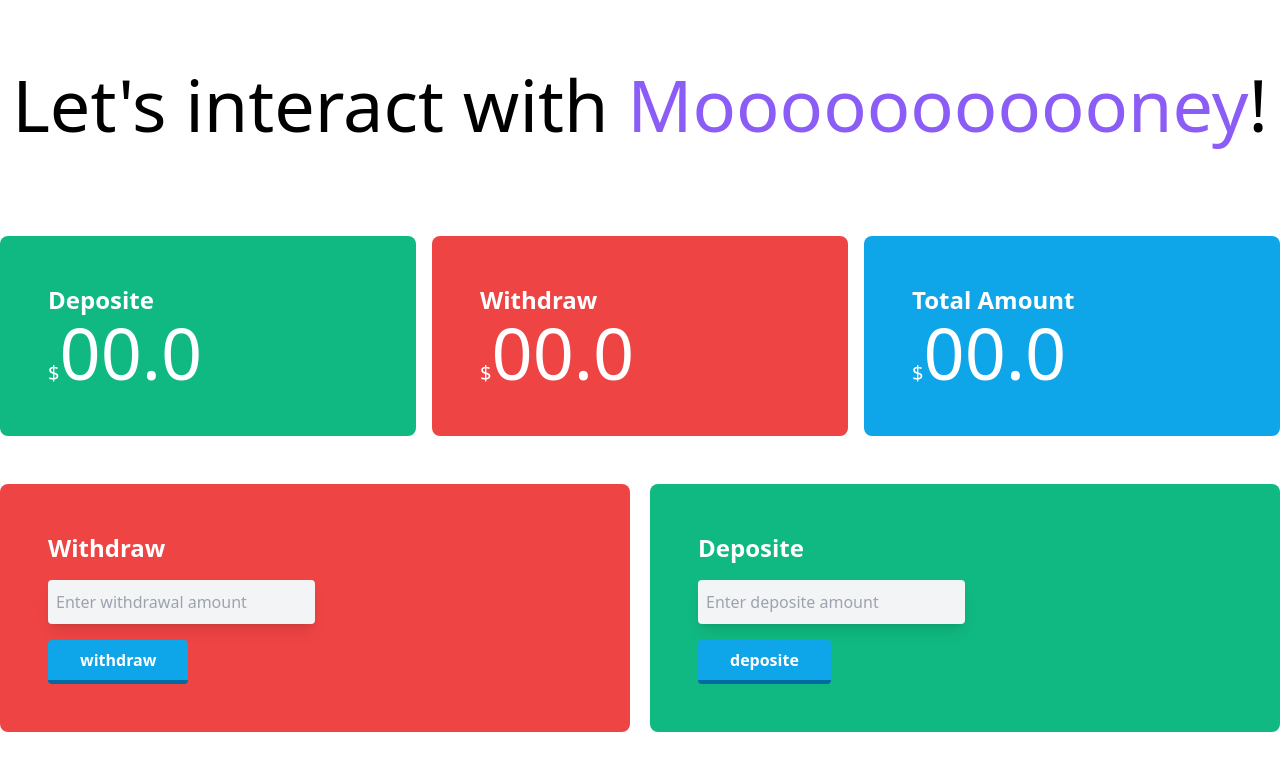
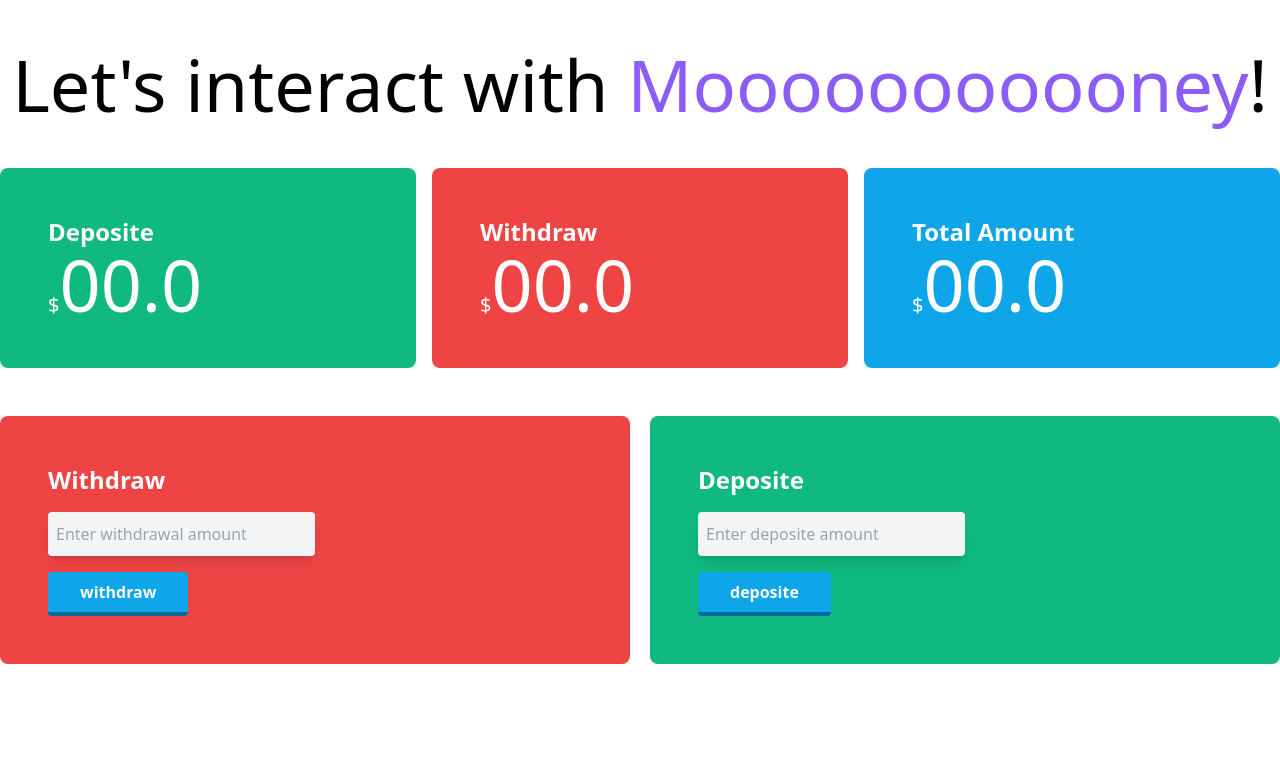
Before and after one commit to devhasibulislam/baap-er-bank, a plain HTML site: page banking.html in a window 1280 px wide. Drawn offline with nearby package versions, Linux system fonts and the light colour scheme.

Commit message:
moment done else js

```diff
--- a/banking.html
+++ b/banking.html
@@ -9,8 +9,8 @@
     <script src="https://cdn.tailwindcss.com"></script>
 </head>
 
-<body class="h-screen w-full flex flex-col justify-center items-center">
-    <header class="text-center lg:my-12 my-6">
+<body class="">
+    <header class="text-center lg:my-12 my-6 lg:p-0 px-2">
         <h1 class="lg:text-7xl md:text-5xl text-3xl">Let's interact with <span
                 class="text-violet-500 transition duration-500 ease-in-out  transform hover:-translate-x hover:scale-105 inline-block">Mooooooooooney</span>!
         </h1>
```
